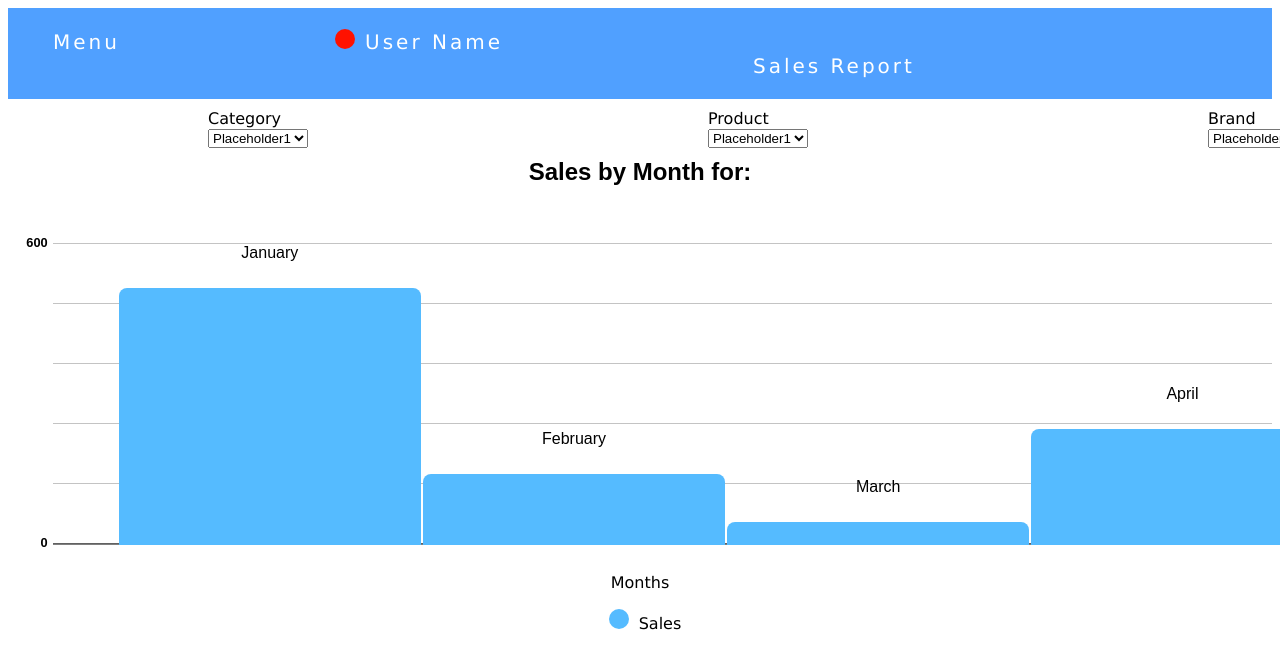
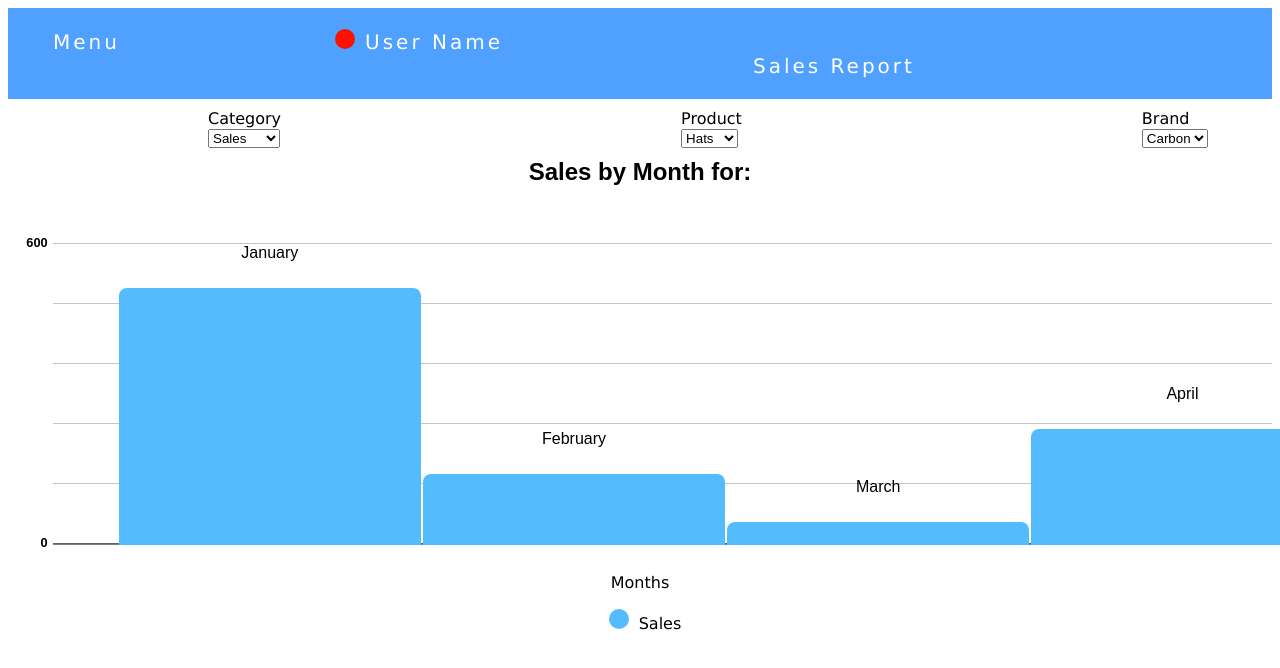
Before and after one commit to DiegoVV/SalesChart, a plain HTML site: page index.html in a window 1280 px wide. Shown: the top 668 px of the page. Drawn offline with nearby package versions, Linux system fonts and the light colour scheme.

Commit message:
Changed option names in selectors

```diff
--- a/index.html
+++ b/index.html
@@ -25,22 +25,22 @@
         <div>
             <span>Category</span>
             <select onchange="change()" id="category" name="category">
-                <option value="0">Placeholder1</option>
-                <option value="1">Placeholder2</option>
+                <option value="0">Sales</option>
+                <option value="1">Refunds</option>
             </select>
         </div>
         <div>
             <span>Product</span>
             <select onchange="change()" id="product" name="product">
-                <option value="0">Placeholder1</option>
-                <option value="1">Placeholder2</option>
+                <option value="0">Hats</option>
+                <option value="1">Shirts</option>
             </select>
         </div>
         <div>
             <span>Brand</span>
             <select onchange="change()" id="brand" name="brand">
-                <option value="0">Placeholder1</option>
-                <option value="1">Placeholder2</option>
+                <option value="0">Carbon</option>
+                <option value="1">H&M</option>
             </select>
         </div>
     </div>
```
Also changed, not shown: js/main.js (+5 -10 lines).
